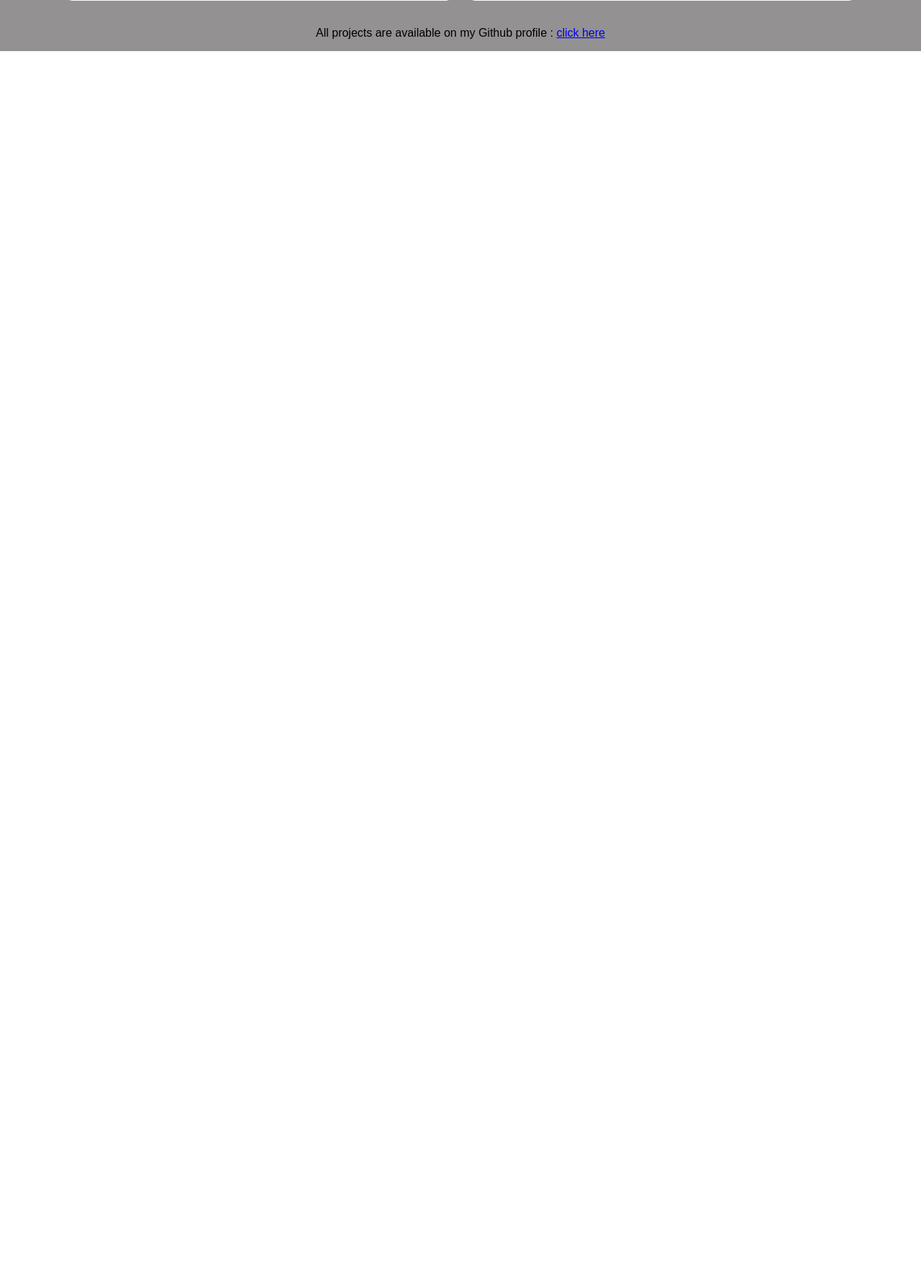
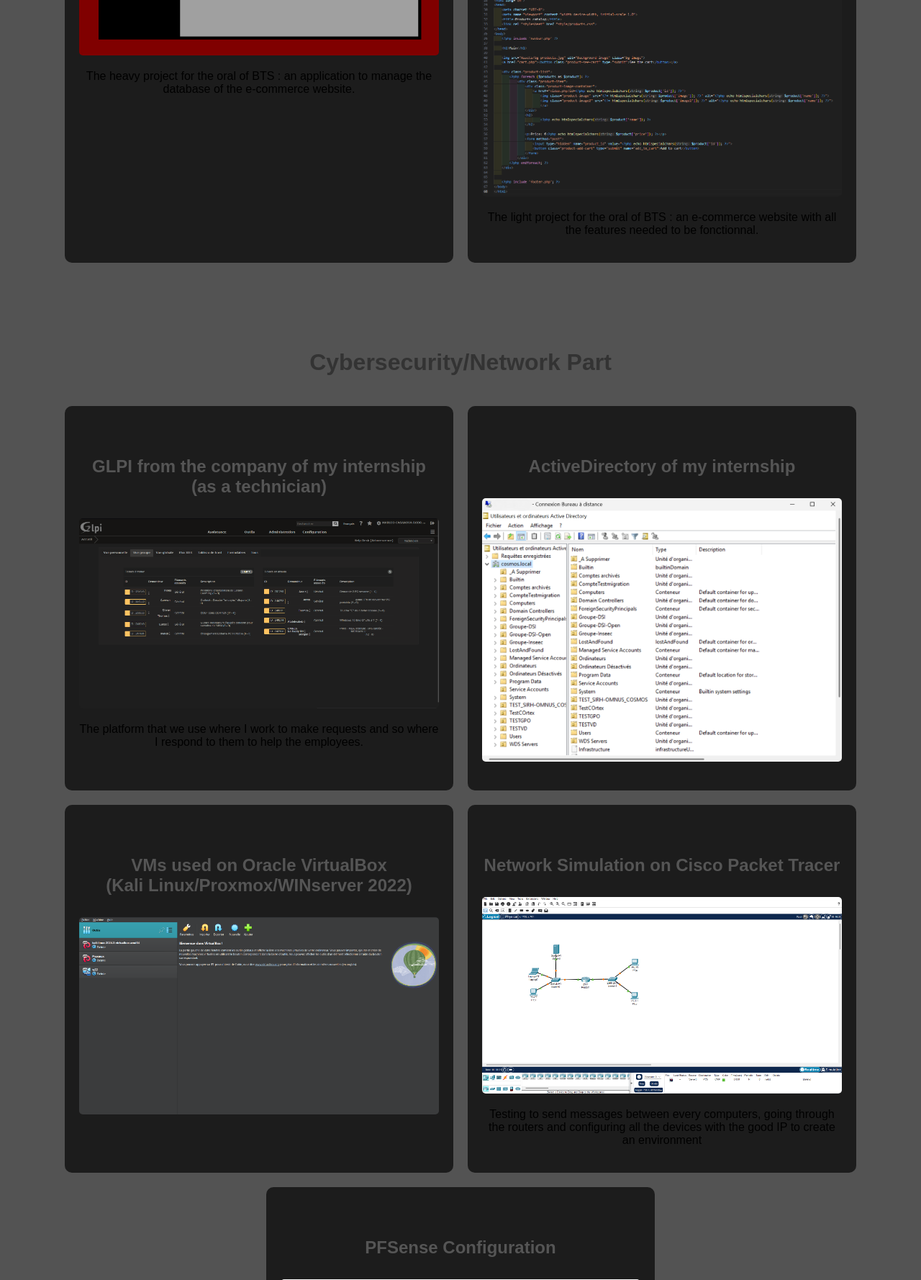
Before and after one commit to Serpiel/portfolio, a PHP site: page /Pages/projects.php in a window 1280 px wide. Shown: the part 2895-4673 px from the top of the page at 72% size. Before the commit the page ends 2966 px from the top, so only its background shows below. Run offline with PHP 8.4, Linux system fonts and the light colour scheme.

Commit message:
Update from git

```diff
--- a/Assets/Style/projects.css
+++ b/Assets/Style/projects.css
@@ -1,6 +1,6 @@
 body {
     font-family: Arial, sans-serif;
-    background-color: #939191;
+    background: rgb(83, 83, 83);
     margin: 0;
     padding: 0;
     text-align: center;
@@ -20,7 +20,7 @@
 }
 
 .content-container {
-    background: white;
+    background: #1c1c1c;
     width: 500px;
     padding: 20px;
     border-radius: 10px;
--- a/Includes/navbar.php
+++ b/Includes/navbar.php
@@ -10,7 +10,7 @@
 <body>
     <div class="navbar">
         <div class="navbar-left">
-            <a href ="/index.php" ><img src="/Assets/Images/SERPIEL_logo.png" alt="SERPIEL_logo" class="logo"></a>
+            <a href ="/index_portfolio.php" ><img src="/Assets/Images/SERPIEL_logo.png" alt="SERPIEL_logo" class="logo"></a>
         </div>
         <div class="navbar-right">
             <a href="/index.php" class="cart-link">
--- a/Pages/projects.php
+++ b/Pages/projects.php
@@ -11,36 +11,71 @@
     <br>
     <h1>All my projects during the BTS</h1>
     <br>
+    <h1>Dev Part</h1>
     <div class="project-container">
         <div class="content-container">
             <h2>Python programs</h2>
             <img class="project-image" src="/Assets/Images/Python_programs.png">
-            <p></p>
+            <p>Little programs I made during my free time to train my skills <br>(Tic Tac Toe/"Guess the Word"/binary converter/equation solver/sudoku solver)</p>
         </div>
         <div class="content-container">
             <h2>PHP website</h2>
             <img class="project-image" src="/Assets/Images/php_website.png">
             <img class="project-image" src="/Assets/Images/php_website-code.png">
+            <p>My first real website, updated during 1 year, starting with basic HTML to end with PHP</p>
         </div>
         <div class="content-container">
             <h2>C program RPG</h2>
             <img class="project-image" src="/Assets/Images/c_program-rpg.png">
+            <p>A little program to start learning the C. A little simulation of a RPG game based on Spiderman.</p>
         </div>
         <div class="content-container">
             <h2>C++ program</h2>
             <img class="project-image" src="/Assets/Images/cpp_program.png">
+            <p>A little program to start learning the C++. Creation of some classes in the universe of Assassin's Creed.</p>
         </div>
         <div class="content-container">
             <h2>C# project table manager</h2>
             <img class="project-image" src="/Assets/Images/cs_project-conn.png">
             <img class="project-image" src="/Assets/Images/cs_project-manager.png">
+            <p>The heavy project for the oral of BTS : an application to manage the database of the e-commerce website.</p>
         </div>
         <div class="content-container">
             <h2>PHP project E-commerce site</h2>
             <img class="project-image" src="/Assets/Images/e-commerce_php.png">
             <img class="project-image" src="/Assets/Images/e-commerce_php-code.png">
+            <p>The light project for the oral of BTS : an e-commerce website with all the features needed to be fonctionnal.</p>
         </div>
     </div>
+    <h1>Cybersecurity/Network Part</h1>
+    <div class="project-container">
+        <div class="content-container">
+            <h2>GLPI from the company of my internship (as a technician)</h2>
+            <img class="project-image" src="/Assets/Images/GLPI_interface.png">
+            <p>The platform that we use where I work to make requests and so where I respond to them to help the employees.</p>
+        </div>
+        <div class="content-container">
+            <h2>ActiveDirectory of my internship</h2>
+            <img class="project-image" src="/Assets/Images/ActiveDirectory.png">
+            <p></p>
+        </div>
+        <div class="content-container">
+            <h2>VMs used on Oracle VirtualBox <br>(Kali Linux/Proxmox/WINserver 2022)</h2>
+            <img class="project-image" src="/Assets/Images/VM_screen.png">
+            <p></p>
+        </div>
+        <div class="content-container">
+            <h2>Network Simulation on Cisco Packet Tracer</h2>
+            <img class="project-image" src="/Assets/Images/CPT_reseau.png">
+            <p>Testing to send messages between every computers, going through the routers and configuring all the devices with the good IP to create an environment</p>
+        </div>
+        <div class="content-container">
+            <h2>PFSense Configuration</h2>
+            <img class="project-image" src="/Assets/Images/Pfsense_setup.png">
+            <p></p>
+        </div>
+    </div>
+
     <p>All projects are available on my Github profile : <a href="https://github.com/Serpiel?tab=repositories">click here</a></p>
 </body>
 </html>
--- a/index.php
+++ b/index.php
@@ -4,9 +4,10 @@
     <meta charset="UTF-8">
     <meta name="viewport" content="width=device-width, initial-scale=1.0">
     <title>Home</title>
+    <link rel="stylesheet" href="/Assets/Style/index.css">
 </head>
 <body>
     <?php include('Includes/navbar.php'); ?>
-    <h1>WELCOME ON MY PORTFOLIO</h1>
+    <img src="Assets/Images/Mainpage_portfolio.png" alt="Background image" class="bg-image">
 </body>
 </html>
```
Also changed, not shown: Assets/Style/index.css (added, +14 -0 lines), Assets/Images/ActiveDirectory.png (added), Assets/Images/CPT_reseau.png (added), Assets/Images/GLPI_interface.png (added), Assets/Images/Mainpage_portfolio.png (added), Assets/Images/Pfsense_setup.png (added), Assets/Images/VM_screen.png (added).
